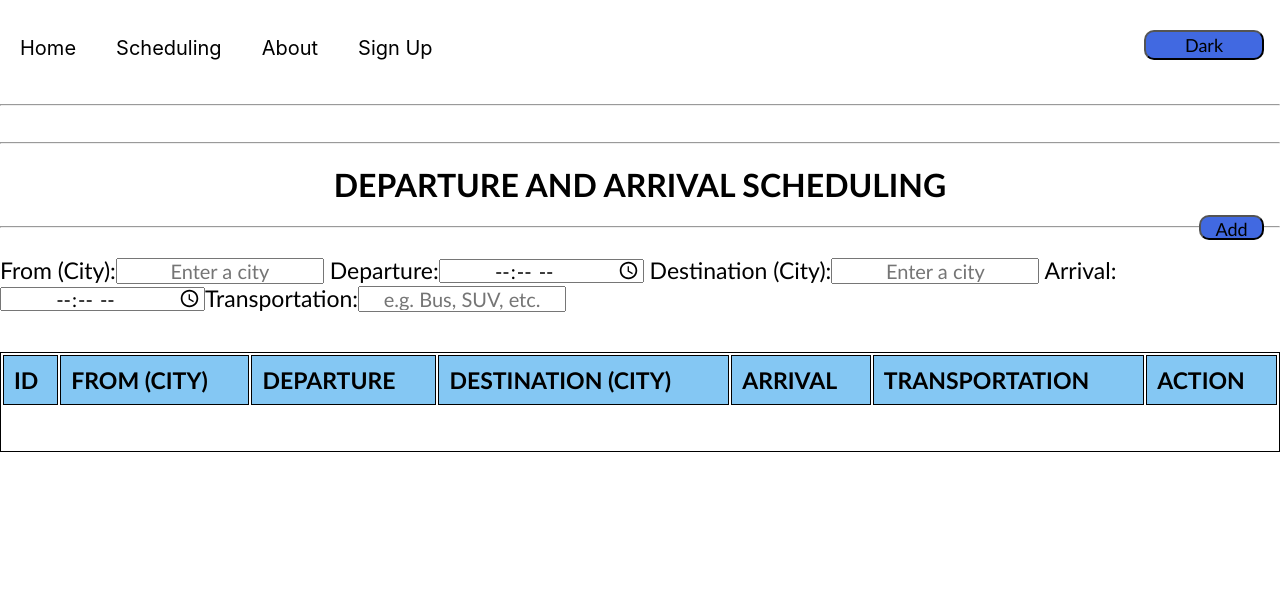
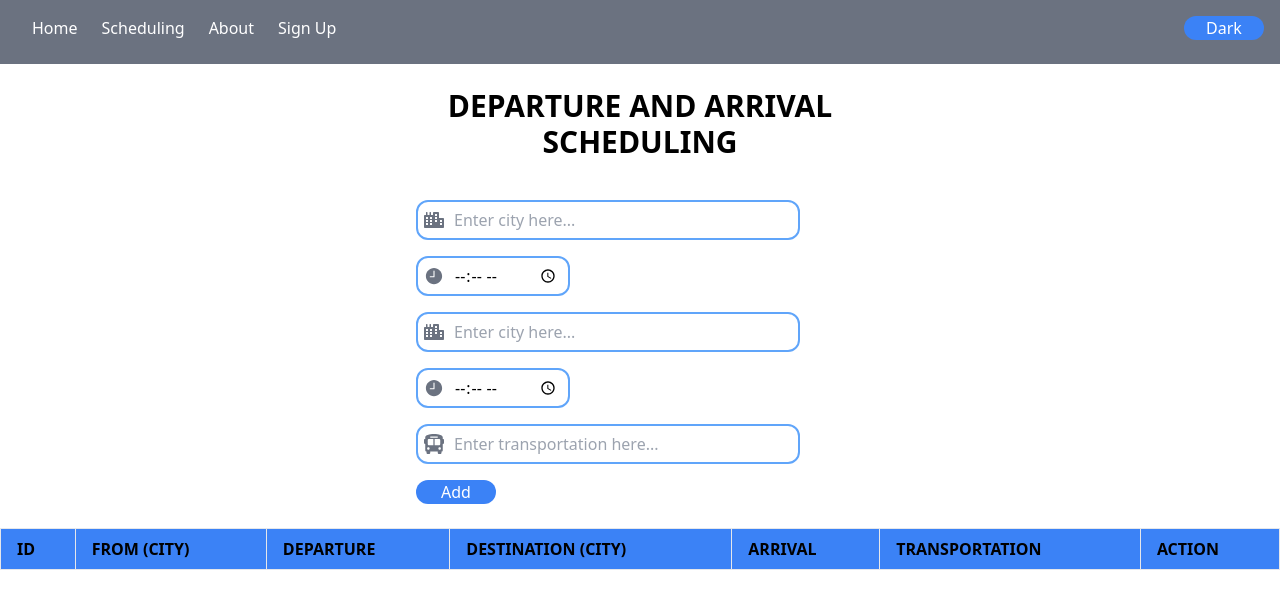
Before and after one commit to shironeechan/scheduling-system-task, a React (Create React App) app: page / in a window 1280 px wide. Shown: the top 608 px of the page. Built offline with nearby package versions, Linux system fonts and the light colour scheme.

Commit message:
sheessh tailwind

```diff
--- a/package.json
+++ b/package.json
@@ -8,6 +8,7 @@
     "@testing-library/user-event": "^13.5.0",
     "react": "^18.2.0",
     "react-dom": "^18.2.0",
+    "react-icons": "^5.1.0",
     "react-router-dom": "^6.22.3",
     "react-scripts": "5.0.1",
     "web-vitals": "^2.1.4"
@@ -37,6 +38,8 @@
     ]
   },
   "devDependencies": {
+    "autoprefixer": "^10.4.19",
+    "postcss": "^8.4.38",
     "tailwindcss": "^3.4.3"
   }
 }
--- /dev/null
+++ b/postcss.config.js
@@ -0,0 +1,6 @@
+module.exports = {
+  plugins: {
+    tailwindcss: {},
+    autoprefixer: {},
+  },
+}
--- a/src/App.css
+++ b/src/App.css
@@ -1,410 +1,119 @@
-/* .App
+nav
 {
-  text-align: center;
+  @apply pb-0 bg-gray-500;
+}
+
+ul
+{
+  @apply flex items-center justify-start px-8 py-4 pb-0;
+}
+
+.navbarClass
+{
+  @apply mr-6 text-white hover:text-gray-300;
+}
+
+.divClass
+{
+  @apply relative flex items-center mb-4;
+}
+
+h1
+{
+  @apply inline-block pb-10 font-sans text-3xl font-bold text-center text-black w-fit;
+}
+
+h2
+{
+  @apply pt-10 font-sans text-3xl font-bold text-center text-black;
+}
+
+.formClass
+{
+  @apply max-w-md mx-auto;
+}
+.labelClass
+{
+  @apply block mb-2 text-lg font-bold text-black;
+}
+
+.input-field
+{
+  @apply h-10 p-2 transition duration-300 ease-in-out border-2 border-blue-400 pl-9 w-96 rounded-xl;
+}
+
+.input-field:hover, .input-time:hover
+{
+  @apply bg-blue-200;
+}
+
+.input-time
+{
+  @apply w-auto h-10 p-2 transition duration-300 ease-in-out border-2 border-blue-400 pl-9 rounded-xl;
+}
+
+.iconClass
+{
+  @apply absolute items-center m-2 text-gray-500 size-5;
+}
+
+.addButton, .editButton, .deleteButton, .toggleButton
+{
+  @apply w-20 h-6 text-white bg-blue-500 rounded-xl focus:outline-none;
+}
+
+.addButton:hover, .editButton:hover, .deleteButton:hover, .toggleButton:hover
+{
+  @apply bg-blue-700;
+}
+
+.toggleButton
+{
+  @apply absolute top-0 right-0 m-4;
+}
+
+.light, .light h1, .light input
+{
+  @apply text-black bg-white;
+}
+
+.dark, .dark h1, .dark input
+{
+  @apply text-white bg-gray-900;
 }
 
 body
 {
-  box-sizing: border-box;
-  background-color: darkgray;
+  @apply m-0 font-sans;
+}
+
+.container
+{
+  @apply min-h-screen;
 }
 
 table
 {
-  font-size: 25px;
-  font-family: 'Gill Sans', 'Gill Sans MT', Calibri, 'Trebuchet MS', sans-serif;
-  font-weight: bold;
-	border: 2px solid gray;
-	width: 800px;
-	height: 200px;
-  border-spacing: 20px;
-  position: center;
+  @apply w-full border-collapse;
 }
 
-.centerTable
-{
-    margin: auto;
-    padding: 10px;
+th, td {
+  @apply px-4 py-2 border;
 }
 
-th
-{
-	border-bottom: 2px solid white;
-  border-right: 2px white;
-  border-spacing: 20px;
-  text-align: left;
-  padding-bottom: 10px;
+th {
+  @apply font-bold text-left bg-blue-500;
 }
 
-tr
-{
-  border-bottom: 2px solid white;
-  border-right: 2px white;
-  border-spacing: 20px;
-  text-align: left;
-  padding-bottom: 10px;
-  color: white;
+.light tr:nth-child(even) {
+  @apply bg-gray-300;
 }
 
-td
-{
-	text-align: left;
-  color: white;
+.dark tr:nth-child(even) {
+  @apply bg-gray-500;
 }
 
-#checkBox
+.parentDivClass
 {
-  width: 20px;
-  height: 20px;
-  top: 20%;
+  @apply relative;
 }
-
-label
-{
-  font-size: 24px;
-  font-weight: 50%;
-  color: white;
-  padding: 50px;
-  font-family: 'Gill Sans', 'Gill Sans MT', Calibri, 'Trebuchet MS', sans-serif;
-}
-
-input
-{
-  width: 200px;
-  height: 20px;
-}
-
-.App-logo {
-  height: 40vmin;
-  pointer-events: none;
-  position: top;
-}
-
-@media (prefers-reduced-motion: no-preference) {
-  .App-logo {
-    animation: App-logo-spin infinite 10s linear;
-  }
-}
-
-.App-header {
-  background-color: #282c34;
-  min-height: 100vh;
-  display: flex;
-  flex-direction: column;
-  align-items: top;
-  justify-content: top;
-  font-size: calc(10px + 2vmin);
-  color: white;
-}
-
-p
-{
-  font-size: 35px;
-  font-family: 'Gill Sans', 'Gill Sans MT', Calibri, 'Trebuchet MS', sans-serif;
-  font-weight: bold;
-  align-items: center;
-  position: 45%;
-}
-
-.App-link {
-  color: skyblue;
-  position: absolute;
-  right: 16px;
-  top: 8px;
-  font-size: 20px;
-  font-family: 'Gill Sans', 'Gill Sans MT', Calibri, 'Trebuchet MS', sans-serif;
-  font-weight: bold;
-}
-
-.inputClass
-{
-  font-size: 30px;
-  font-family: 'Gill Sans', 'Gill Sans MT', Calibri, 'Trebuchet MS', sans-serif;
-  left: 30%;
-}
-
-@keyframes App-logo-spin {
-  from {
-    transform: rotate(0deg);
-  }
-  to {
-    transform: rotate(360deg);
-  }
-} */
-
-/* * {
-  box-sizing: border-box;
-}
-
-body {
-  font-family: sans-serif;
-  margin: 20px;
-  padding: 0;
-}
-
-h1 {
-  margin-top: 0;
-  font-size: 22px;
-}
-
-h2 {
-  margin-top: 0;
-  font-size: 20px;
-}
-
-h3 {
-  margin-top: 0;
-  font-size: 18px;
-}
-
-h4 {
-  margin-top: 0;
-  font-size: 16px;
-}
-
-h5 {
-  margin-top: 0;
-  font-size: 14px;
-}
-
-h6 {
-  margin-top: 0;
-  font-size: 12px;
-}
-
-code {
-  font-size: 1.2em;
-}
-
-ul {
-  padding-inline-start: 20px;
-}
-
-.panel-light,
-.panel-dark {
-  border: 1px solid black;
-  border-radius: 4px;
-  padding: 20px;
-  margin-bottom: 10px;
-}
-.panel-light {
-  color: #222;
-  background: #fff;
-}
-
-.panel-dark {
-  color: #fff;
-  background: rgb(23, 32, 42);
-}
-
-.button-light,
-.button-dark {
-  border: 1px solid #777;
-  padding: 5px;
-  margin-right: 10px;
-  margin-top: 10px;
-}
-
-.button-dark {
-  background: #222;
-  color: #fff;
-}
-
-.button-light {
-  background: #fff;
-  color: #222;
-}
-  */
-.light
-{
-    background-color: #ffffff;
-    color: #000000;
-}
-
-.dark
-{
-    background-color: #121212;
-    color: #ffffff;
-}
-
-div
-{
-  cursor: pointer;
-  align-items: center;
-}
-
-h1
-{
-  font-family: 'Gill Sans', 'Gill Sans MT', Calibri, 'Trebuchet MS', sans-serif;
-  font-weight: bold;
-  text-align: center;
-  color: black;
-}
-
-.dark h1
-{
-  color: pink;
-}
-
-body
-{
-  box-sizing: border-box;
-  background-color: white;
-  color: black;
-  margin: 0;
-}
-
-.light table, .light td, .light th, .light tr
-{
-  color: black;
-  border: 1px solid black;
-}
-
-.dark table, .dark td, .dark tr
-{
-  color: white;
-  border: 1px solid white;
-}
-
-table
-{
-	width: 100%;
-	height: 100px;
-}
-
-.centerTable
-{
-    margin: auto;
-}
-
-th
-{
-  text-align: left;
-  font-size: 23px;
-  font-family: 'Gill Sans', 'Gill Sans MT', Calibri, 'Trebuchet MS', sans-serif;
-  font-weight: bold;
-  padding: 10px;
-  background: #84c7f3;
-}
-
-.dark th
-{
-  color: black;
-  border: 1px solid white;
-}
-
-tr
-{
-  text-align: left;
-}
-
-tr:nth-child(even)
-{
-  background: #949393;
-}
-
-td
-{
-  font-size: 22px;
-  font-family: 'Gill Sans', 'Gill Sans MT', Calibri, 'Trebuchet MS', sans-serif;
-	text-align: left;
-  padding-left: 10px;
-}
-
-#checkBox
-{
-  width: 20px;
-  height: 20px;
-  top: 20%;
-}
-
-input
-{
-  width: 200px;
-  height: 20px;
-  font-size: 20px;
-  font-family: 'Gill Sans', 'Gill Sans MT', Calibri, 'Trebuchet MS', sans-serif;
-  text-align: center;
-}
-
-label
-{
-  font-size: 23px;
-  font-family: 'Gill Sans', 'Gill Sans MT', Calibri, 'Trebuchet MS', sans-serif;
-  position: center;
-}
-
-button
-{
-  font-size: 18px;
-  font-family: 'Gill Sans', 'Gill Sans MT', Calibri, 'Trebuchet MS', sans-serif;
-  border-radius: 10px;
-  box-sizing: border-box;
-  width: 65px;
-  height: 25px;
-  background-color: royalblue;
-}
-
-.addButton
-{
-  position: absolute;
-  top: 215px;
-  right: 16px;
-}
-
-.light button
-{
-  color: black;
-}
-
-.dark button
-{
-  color: white;
-}
-
-button:hover
-{
-  background-color: blue;
-}
-
-.toggle
-{
-  font-size: 18px;
-  font-family: 'Gill Sans', 'Gill Sans MT', Calibri, 'Trebuchet MS', sans-serif;
-  border-radius: 10px;
-  box-sizing: border-box;
-  width: 120px;
-  height: 30px;
-  color: white;
-  background-color: royalblue;
-  position: absolute;
-  top: 30px;
-  right: 16px;
-}
-
-h2
-{
-  font-family: 'Gill Sans', 'Gill Sans MT', Calibri, 'Trebuchet MS', sans-serif;
-  font-size: 50px;
-  text-align: center;
-  font-weight: bold;
-}
-
-ul
-{
-  padding: 0;
-}
-
-li
-{
-  display: inline-block;
-  margin: 0 10px;
-  font-size: 20px;
-}
-
-span
-{
-  padding: 5px 10px;
-  /* border: 1px solid #ccc;
-  border-radius: 5px; */
-}
--- a/src/App.js
+++ b/src/App.js
@@ -88,20 +88,15 @@ const TableWithCRUD = () => {
       <Navbar />
       <Outlet />
       <br/>
-      <hr/>
-      <form onSubmit={handleAddOrUpdate}>
+      <form className="formClass" onSubmit={handleAddOrUpdate}>
         {/* gi tawag here ang input form para ma load ang form ngan mahandle ang change once naay ig input dira sa fields... */}
         <InputForm formData={formData} handleChange={handleChange}/>
-        <br/>
-        <button type="submit" className='addButton'>{editId !== null ? 'Edit' : 'Add'}</button>
+        <button type="submit" className='addButton'>{editId === null ? 'Add' : 'Edit'}</button>
       </form>
-      <br/>
       {/* here naman is gitawag an table component para an data ngan mainput ug masave sa table is maedit ug madelete... */}
       <Table data={data} handleEdit={handleEdit} handleDelete={handleDelete} />
-      <br/>
       {/* gitawag naman dd an theme toggle para ssan dark and light mode, pero an natotoggle la hini is an children, diri an bugos na webpage... */}
       <ThemeToggle />
-      <br/>
     </div>
   );
 };
--- a/src/components/InputForm.jsx
+++ b/src/components/InputForm.jsx
@@ -1,5 +1,7 @@
 import React, { useContext } from 'react';
 import { ThemeContext } from '../App';
+import { FaCity, FaBusAlt } from 'react-icons/fa';
+import { IoIosTime } from "react-icons/io";
 
 const InputForm = ({ formData, handleChange }) => {
   const { darkMode } = useContext(ThemeContext);
@@ -7,25 +9,75 @@ const InputForm = ({ formData, handleChange }) => {
   return (
     <div className={darkMode ? 'dark' : 'light'}>
       <h1>DEPARTURE AND ARRIVAL SCHEDULING</h1>
-      <hr/>
       <br/>
-        <label>  From (City):
-          <input type="text" placeholder="Enter a city" name="fromCity" value={formData.fromCity} onChange={handleChange} required/>
-        </label>
-        <label>  Departure:
-          <input type="time" placeholder="00:00" name="departureTime" value={formData.departureTime} onChange={handleChange} required/>
-        </label>
-        <label>  Destination (City):
-          <input type="text" placeholder="Enter a city" name="destinationCity" value={formData.destinationCity} onChange={handleChange} required/>
-        </label>
-        <label>  Arrival:
-          <input type="time" placeholder="00:00" name="arrivalTime" value={formData.arrivalTime} onChange={handleChange} required/>
-        </label>
-        <label>Transportation:
-          <input type="text" placeholder="e.g. Bus, SUV, etc." name="transportationType" value={formData.transportationType} onChange={handleChange} required/>
-        </label>
+
+      <div className="divClass">
+        <FaCity className="iconClass" />
+        <input
+        type="text"
+        name="fromCity"
+        placeholder="Enter city here..."
+        onChange={handleChange}
+        value={formData.fromCity}
+        className="input-field"
+        required
+        />
+      </div>
+
+      <div className="divClass">
+        <IoIosTime className="iconClass" />
+        <input
+          type="time"
+          name="departureTime"
+          placeholder="Enter time here..."
+          onChange={handleChange}
+          value={formData.departureTime}
+          className="input-time"
+          required
+        />
+      </div>
+
+      <div className="divClass">
+        <FaCity className="iconClass" />
+        <input
+          type="text"
+          name="destinationCity"
+          placeholder="Enter city here..."
+          onChange={handleChange}
+          value={formData.destinationCity}
+          className="input-field"
+          required
+        />
+      </div>
+
+      <div className="divClass">
+        <IoIosTime className="iconClass" />
+        <input
+          type="time"
+          name="arrivalTime"
+          placeholder="Enter time here..."
+          onChange={handleChange}
+          value={formData.arrivalTime}
+          className="input-time"
+          required
+        />
+      </div>
+
+      <div className="divClass">
+        <FaBusAlt className="iconClass" />
+        <input
+          type="text"
+          name="transportationType"
+          placeholder="Enter transportation here..."
+          onChange={handleChange}
+          value={formData.transportationType}
+          className="input-field"
+          required
+        />
+      </div>
     </div>
-  );
-};
+
+    );
+  };
 
 export default InputForm;
--- a/src/components/Navbar.jsx
+++ b/src/components/Navbar.jsx
@@ -8,20 +8,19 @@ export const Navbar = () => {
             <ul>
                 <br/>
                 <li>
-                    <span onClick={() => {window.location.href="/home"}}>Home</span>
+                    <span className='navbarClass' onClick={() => {window.location.href="/home"}}>Home</span>
                 </li>
                 <li>
-                    <span onClick={() => {window.location.href="/"}}>Scheduling</span>
+                    <span className='navbarClass' onClick={() => {window.location.href="/"}}>Scheduling</span>
                 </li>
                 <li>
-                    <span onClick={() => {window.location.href="/about"}}>About</span>
+                    <span className='navbarClass' onClick={() => {window.location.href="/about"}}>About</span>
                 </li>
                 <li>
-                    <span onClick={() => {window.location.href="/signup"}}>Sign Up</span>
+                    <span className='navbarClass' onClick={() => {window.location.href="/signup"}}>Sign Up</span>
                 </li>
             </ul>
             <br/>
-            <hr/>
         </nav>
         <Outlet />
     </div>
--- a/src/components/Table.jsx
+++ b/src/components/Table.jsx
@@ -6,6 +6,7 @@ const Table = ({ data, handleEdit, handleDelete }) => {
 
   return (
     <div className={darkMode ? 'dark' : 'light'}>
+      <br/>
       <table>
         <thead>
           <tr>
@@ -28,13 +29,14 @@ const Table = ({ data, handleEdit, handleDelete }) => {
               <td>{item.arrivalTime}</td>
               <td>{item.transportationType}</td>
               <td>
-                <button onClick={() => handleEdit(item.id)}>Edit</button>
-                <button onClick={() => handleDelete(item.id)}>Delete</button>
+                <button className='editButton' onClick={() => handleEdit(item.id)}>Edit</button>
+                <button className='deleteButton' onClick={() => handleDelete(item.id)}>Delete</button>
               </td>
             </tr>
           ))}
         </tbody>
       </table>
+
     </div>
   );
 };
--- a/src/components/ThemeToggle.jsx
+++ b/src/components/ThemeToggle.jsx
@@ -5,7 +5,7 @@ const ThemeToggle = () => {
   const { darkMode, toggleTheme } = useContext(ThemeContext);
 
   return (
-    <button className="toggle" onClick={toggleTheme}>
+    <button className="toggleButton" onClick={toggleTheme}>
       {darkMode ? 'Light' : 'Dark'}
     </button>
   );
--- a/src/index.css
+++ b/src/index.css
@@ -1,4 +1,8 @@
-body {
+@tailwind base;
+@tailwind components;
+@tailwind utilities;
+
+/* body {
   margin: 0;
   font-family: -apple-system, BlinkMacSystemFont, 'Segoe UI', 'Roboto', 'Oxygen',
     'Ubuntu', 'Cantarell', 'Fira Sans', 'Droid Sans', 'Helvetica Neue',
@@ -10,4 +14,4 @@ body {
 code {
   font-family: source-code-pro, Menlo, Monaco, Consolas, 'Courier New',
     monospace;
-}
+} */
--- a/tailwind.config.js
+++ b/tailwind.config.js
@@ -1,6 +1,8 @@
 /** @type {import('tailwindcss').Config} */
 module.exports = {
-  content: [],
+  content: [
+    "./src/**/*.{js,jsx,ts,tsx}",
+  ],
   theme: {
     extend: {},
   },
```
Also changed, not shown: 1 other file (tests, documents, lock files or other folders).
